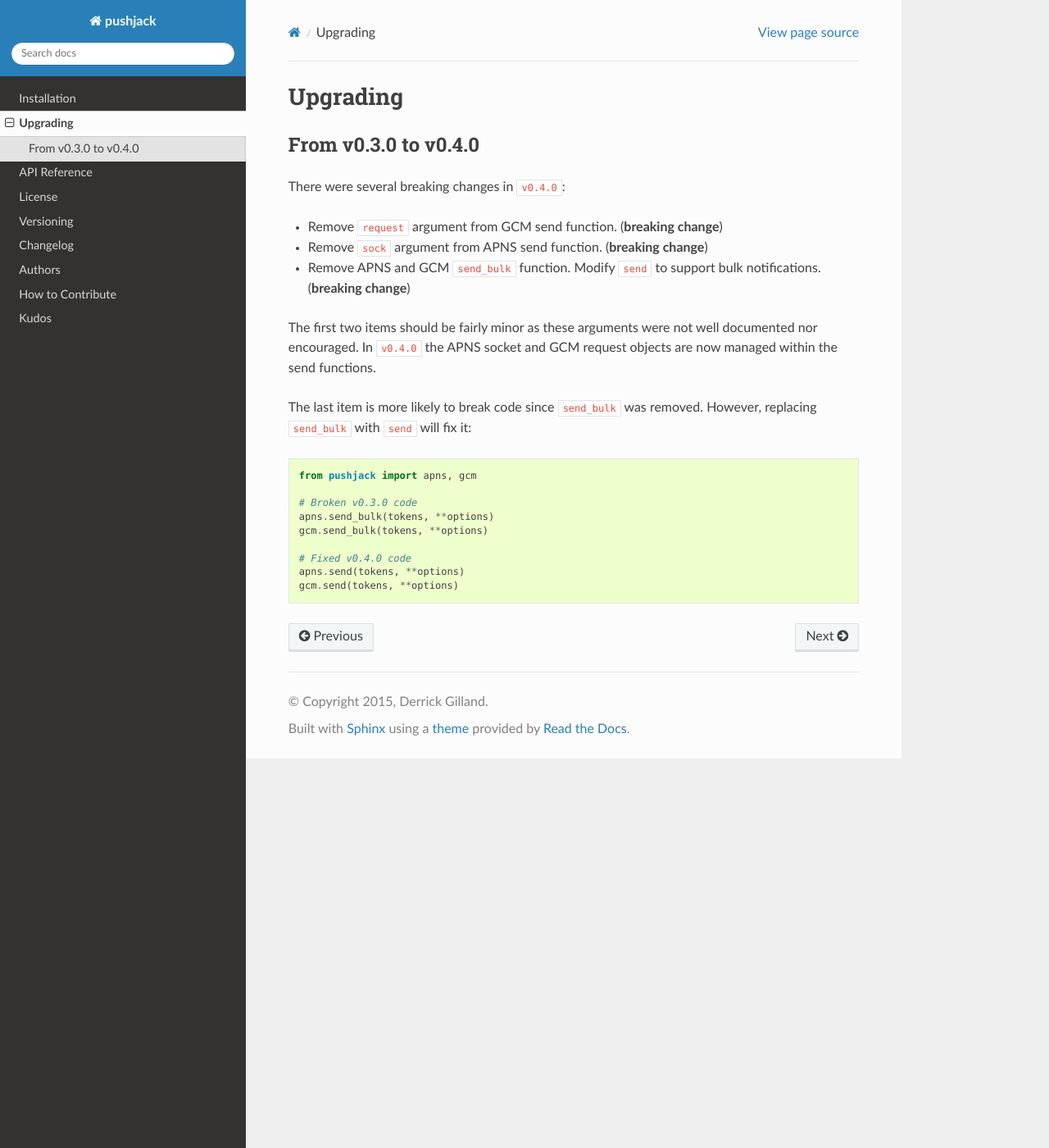
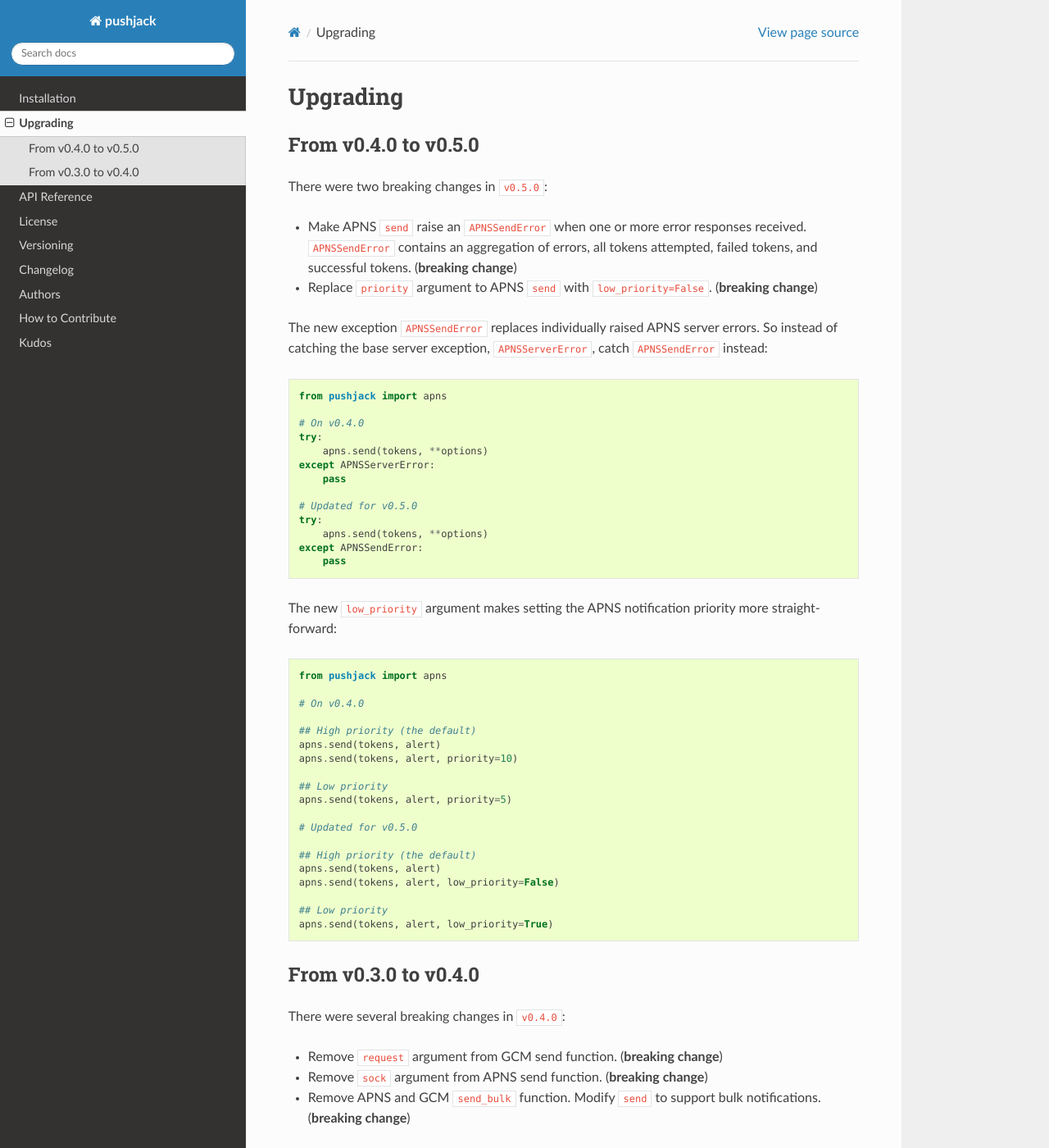
Before and after one commit to dgilland/pushjack, a Sphinx documentation site: the page built from docs/upgrading.rst, in a window 1280 px wide and 1400 px high. Shown: the whole window at 82% size. Built offline with Sphinx 7.4.7 and the Read the Docs theme 2.0.0, drawn with Linux system fonts in a browser that asks for light colours; the version number could not be read and is left out; some of the changed text lies outside the part shown.

Commit message:
Update upgrade guide for v0.5.0.

```diff
--- a/CHANGES.rst
+++ b/CHANGES.rst
@@ -4,10 +4,11 @@ Changelog
 =========
 
 
+- Add new APNS configuration value ``APNS_DEFAULT_BATCH_SIZE`` and set to ``100``.
 - Add ``batch_size`` parameter to APNS ``send`` that can be used to override ``APNS_DEFAULT_BATCH_SIZE``.
 - Make APNS ``send`` batch multiple notifications into a single payload. Previously, individual socket writes were performed for each token. Now, socket writes are batched based on either the ``APNS_DEFAULT_BATCH_SIZE`` configuration value or the ``batch_size`` function argument value.
 - Make APNS ``send`` resume sending from after the failed token when an error response is received.
-- Make APNS ``send`` raise an ``APNSSendError`` containing an aggregation of errors, all tokens attempted, failed tokens, and successful tokens.
+- Make APNS ``send`` raise an ``APNSSendError`` when one or more error responses received. ``APNSSendError`` contains an aggregation of errors, all tokens attempted, failed tokens, and successful tokens. (**breaking change**)
 - Replace ``priority`` argument to APNS ``send`` with ``low_priority=False``. (**breaking change**)
 
 
--- a/docs/upgrading.rst
+++ b/docs/upgrading.rst
@@ -2,6 +2,60 @@
 
 Upgrading
 =========
+
+
+From v0.4.0 to v0.5.0
+---------------------
+
+There were two breaking changes in ``v0.5.0``:
+
+- Make APNS ``send`` raise an ``APNSSendError`` when one or more error responses received. ``APNSSendError`` contains an aggregation of errors, all tokens attempted, failed tokens, and successful tokens. (**breaking change**)
+- Replace ``priority`` argument to APNS ``send`` with ``low_priority=False``. (**breaking change**)
+
+The new exception ``APNSSendError`` replaces individually raised APNS server errors. So instead of catching the base server exception, ``APNSServerError``, catch ``APNSSendError`` instead:
+
+
+.. code-block:: python
+
+    from pushjack import apns
+
+    # On v0.4.0
+    try:
+        apns.send(tokens, **options)
+    except APNSServerError:
+        pass
+
+    # Updated for v0.5.0
+    try:
+        apns.send(tokens, **options)
+    except APNSSendError:
+        pass
+
+
+The new ``low_priority`` argument makes setting the APNS notification priority more straight-forward:
+
+
+.. code-block:: python
+
+    from pushjack import apns
+
+    # On v0.4.0
+
+    ## High priority (the default)
+    apns.send(tokens, alert)
+    apns.send(tokens, alert, priority=10)
+
+    ## Low priority
+    apns.send(tokens, alert, priority=5)
+
+    # Updated for v0.5.0
+
+    ## High priority (the default)
+    apns.send(tokens, alert)
+    apns.send(tokens, alert, low_priority=False)
+
+    ## Low priority
+    apns.send(tokens, alert, low_priority=True)
 
 
 From v0.3.0 to v0.4.0
@@ -22,10 +76,10 @@ The last item is more likely to break code since ``send_bulk`` was removed. Howe
 
     from pushjack import apns, gcm
 
-    # Broken v0.3.0 code
+    # On v0.3.0
     apns.send_bulk(tokens, **options)
     gcm.send_bulk(tokens, **options)
 
-    # Fixed v0.4.0 code
+    # Updated for v0.4.0
     apns.send(tokens, **options)
     gcm.send(tokens, **options)
```
